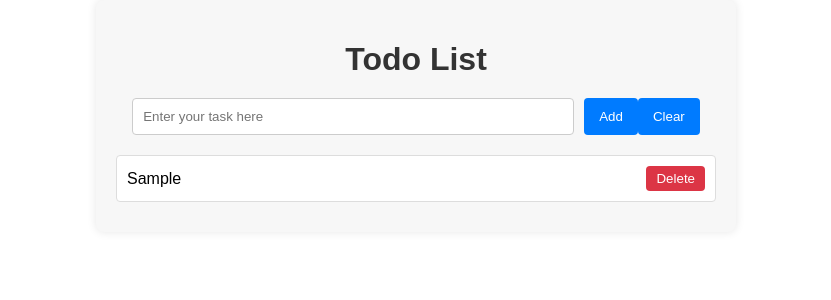
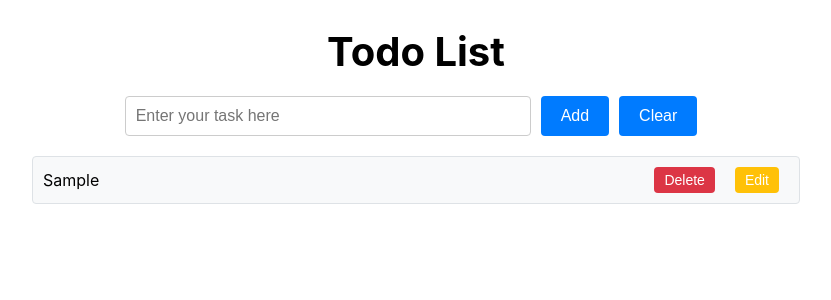
Before and after one commit to UjasSavani/Todo-List-React, a React (Create React App) app: page / in a window 1280 px wide. Both pictures are taken after typing "Sample" into the empty fields and a click on the button "Add". Shown: the top 300 px of the page, without its empty margins (224-1055 px from the left). Built offline with nearby package versions, Linux system fonts and the light colour scheme.

Commit message:
fourth-commit

```diff
--- a/package.json
+++ b/package.json
@@ -12,6 +12,7 @@
     "react-scripts": "5.0.1",
     "redux": "^5.0.1",
     "usestate": "^1.1.3",
+    "uuid": "^10.0.0",
     "web-vitals": "^2.1.4"
   },
   "scripts": {
--- a/src/App.js
+++ b/src/App.js
@@ -1,11 +1,16 @@
 import './App.css';
-import TodoListInput from "./components/TodoListInput.js"
+import { Provider } from 'react-redux';
+import store from './redux/store';
+import TodoListInput from './components/TodoListInput.js';
+import TodoListOutput from './components/TodoListOutput.js';
 
 function App() {
   return (
     <>
-      <TodoListInput />
-
+      <Provider store={store}>
+        <TodoListInput />
+        <TodoListOutput />
+      </Provider>
     </>
   );
 }
--- a/src/components/TodoListInput.js
+++ b/src/components/TodoListInput.js
@@ -1,35 +1,31 @@
-import React, { useState, createContext } from 'react';
-import TodoListOutput from './TodoListOutput.js';
+import React, { useState } from 'react';
 import "../css/TodoList.css";
+import { todoAddElement } from '../redux/actions/todoActions';
+import { v4 as uuidv4 } from 'uuid';
+import { connect } from 'react-redux';
 
-export const TodoContext = createContext();
-
-const TodoListInput = () => {
-  const [task, setTask] = useState('');
-  const [taskList, setTaskList] = useState([]);
-  const [counter, setCounter] = useState(0);
+const TodoListInput = ({ dataFromStore, addTodoAction }) => {
+  const [data, setData] = useState({ id: '', title: '' });
 
   return (
-    <TodoContext.Provider value={{ taskList, setTaskList }}>
     <div className="container">
       <h1>Todo List</h1>
       <div className="input-container">
         <input
           type="text"
           placeholder="Enter your task here"
-            value={task}
+          value={data.title}
           onChange={(e) => {
             e.preventDefault();
-              setTask(e.target.value);
+            setData({ id: uuidv4(), title: e.target.value });
           }}
         />
         <button
           onClick={(e) => {
             e.preventDefault();
-              if(task){
-                setTaskList([...taskList, { id: counter, title: task }]);
-                setCounter(counter + 1);
-                setTask('');
+            if (data.title) {
+              addTodoAction(data.id, data.title);
+              setData({ id: '', title: '' });
             }
           }}
         >
@@ -38,16 +34,23 @@ const TodoListInput = () => {
         <button
           onClick={(e) => {
             e.preventDefault();
-              setTask('');
+            setData({ ...data, title: '' });
+            console.log(dataFromStore.todoTaskList);
           }}
         >
           Clear
         </button>
       </div>
-        <TodoListOutput />
     </div>
-    </TodoContext.Provider>
   );
 };
 
-export default TodoListInput;
+const mapStateToProps = (state) => ({
+  dataFromStore: state.todoReducer,
+});
+
+const mapDispatchToProps = (dispatch) => ({
+  addTodoAction: (id, title) => dispatch(todoAddElement(id, title)),
+});
+
+export default connect(mapStateToProps, mapDispatchToProps)(TodoListInput);
--- a/src/components/TodoListOutput.js
+++ b/src/components/TodoListOutput.js
@@ -1,32 +1,45 @@
-import React, { useContext } from 'react';
-import { TodoContext } from './TodoListInput';
+import React from 'react';
+import { connect } from 'react-redux';
+import { todoRemoveElement } from '../redux/actions/todoActions';
 import "../css/TodoList.css";
 
-function TodoListOutput() {
-  const { taskList, setTaskList } = useContext(TodoContext);
-
-  function removeElement(id) {
-    const updatedTaskList = taskList.filter((task) => task.id !== id);
-    setTaskList(updatedTaskList);
-  }
-
+function TodoListOutput({ data, deleteTodoTask }) {
   return (
     <div className="task-list">
-      {taskList && taskList.map((task) => (
+      {data.todoTaskList && data.todoTaskList.map((task) => (
         <div className="task-item" key={task.id}>
-          {task.title}
+          <span>{task.title}</span>
+          <div>
             <button
+              className="delete-button"
               onClick={(e) => {
                 e.preventDefault();
-              removeElement(task.id);
+                deleteTodoTask(task.id);
               }}
             >
               Delete
             </button>
+            <button
+              className="edit-button"
+              onClick={(e) => {
+                e.preventDefault();
+              }}
+            >
+              Edit
+            </button>
+          </div>
         </div>
       ))}
     </div>
   );
 }
 
-export default TodoListOutput;
+const mapStateToProps = (state) => ({
+  data: state.todoReducer,
+});
+
+const mapDispatchToProps = (dispatch) => ({
+  deleteTodoTask: (id) => dispatch(todoRemoveElement(id)),
+});
+
+export default connect(mapStateToProps, mapDispatchToProps)(TodoListOutput);
--- a/src/css/TodoList.css
+++ b/src/css/TodoList.css
@@ -1,19 +1,13 @@
 /* TodoList.css */
-
 .container {
-    max-width: 600px;
+  width: 50%;
   margin: 0 auto;
-    padding: 20px;
   text-align: center;
-    font-family: Arial, sans-serif;
-    background-color: #f7f7f7;
-    box-shadow: 0 0 10px rgba(0, 0, 0, 0.1);
-    border-radius: 8px;
 }
 
 h1 {
+  font-size: 2.5rem;
   margin-bottom: 20px;
-    color: #333;
 }
 
 .input-container {
@@ -23,20 +17,23 @@
 }
 
 input[type="text"] {
-    width: 70%;
+  width: 60%;
   padding: 10px;
+  font-size: 1rem;
   border: 1px solid #ccc;
   border-radius: 4px;
   margin-right: 10px;
 }
 
 button {
-    padding: 10px 15px;
+  padding: 10px 20px;
+  font-size: 1rem;
+  color: #fff;
+  background-color: #007bff;
   border: none;
   border-radius: 4px;
-    background-color: #007bff;
-    color: white;
   cursor: pointer;
+  margin-right: 10px;
 }
 
 button:hover {
@@ -44,27 +41,48 @@
 }
 
 .task-list {
-    list-style: none;
-    padding: 0;
+  width: 60%;
+  margin: 0 auto;
 }
 
 .task-item {
   display: flex;
   justify-content: space-between;
   align-items: center;
+  background-color: #f8f9fa;
   padding: 10px;
   margin-bottom: 10px;
-    background-color: #fff;
-    border: 1px solid #ddd;
+  border: 1px solid #dee2e6;
   border-radius: 4px;
+}
+
+.task-item div {
+  display: flex;
+  align-items: center;
 }
 
 .task-item button {
   padding: 5px 10px;
-    background-color: #dc3545;
-    color: white;
+  font-size: 0.875rem;
+  color: #fff;
+  border: none;
+  border-radius: 4px;
+  cursor: pointer;
+  margin-left: 10px;
 }
 
-  .task-item button:hover {
+.task-item button.delete-button {
+  background-color: #dc3545;
+}
+
+.task-item button.delete-button:hover {
   background-color: #c82333;
 }
+
+.task-item button.edit-button {
+  background-color: #ffc107;
+}
+
+.task-item button.edit-button:hover {
+  background-color: #e0a800;
+}
--- a/src/redux/actions/todoActions.js
+++ b/src/redux/actions/todoActions.js
@@ -1,6 +1,6 @@
 import { ADD_TODO, EDIT_TODO, REMOVE_TODO } from "./allActions"
 
-export const todoAddElement = () => {
+export const todoAddElement = (id, title) => {
     return {
         type: ADD_TODO,
         payload:{
@@ -9,7 +9,7 @@ export const todoAddElement = () => {
     }
 }
 
-export const todoRemoveElement = () => {
+export const todoRemoveElement = (id) => {
     return {
         type: REMOVE_TODO,
         payload:{
@@ -18,7 +18,7 @@ export const todoRemoveElement = () => {
     }
 }
 
-export const todoEditElement = () => {
+export const todoEditElement = (id, title) => {
     return {
         type: EDIT_TODO,
         payload:{
--- a/src/redux/reducers/todoReducer.js
+++ b/src/redux/reducers/todoReducer.js
@@ -1,27 +1,39 @@
 import { ADD_TODO, EDIT_TODO, REMOVE_TODO } from "../actions/allActions"
 
-const initialState = []
+const initialState = {
+    todoTaskList: [],
+    editFlag: 0,
+    editableData: {},
+    currentTask: ``
+}
 export const todoReducer = (state = initialState, action) => {
     switch(action.type){
         case ADD_TODO: {
-            return [...state, action.payload]
+            console.log("in add todo action");
+            return {
+                ...state,
+                todoTaskList: [...state.todoTaskList, action.payload]
+            }
         }
 
         case REMOVE_TODO: {
-            const supportTodo = state.filter((value) => {
+            const supportTodo = state.todoTaskList.filter((value) => {
                 return value.id !== action.payload.id
             })
 
-            return supportTodo
+            return {...state, todoTaskList: supportTodo}
         }
 
         case EDIT_TODO: {
-            const supportTodo = state.map((value) => {
+            const supportTodo = state.todoTaskList.map((value) => {
                 if(value.id === action.payload.id) return {...value, title: action.payload.title}
                 else return value
             })
 
-            return supportTodo
+            return {...state, supportTodo }
         }
+
+        default:
+            return state;
     }
 }
--- /dev/null
+++ b/src/redux/store.js
@@ -0,0 +1,10 @@
+import { createStore } from "redux";
+import { combineReducers } from "redux";
+import { todoReducer } from "./reducers/todoReducer";
+
+
+const baseReducer = combineReducers({todoReducer, });
+
+const store = createStore(baseReducer);
+
+export default store;
```
Also changed, not shown: 1 other file (tests, documents, lock files or other folders). Lines whose indentation alone changed are shown as unchanged.
